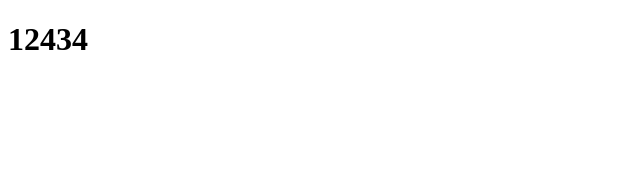
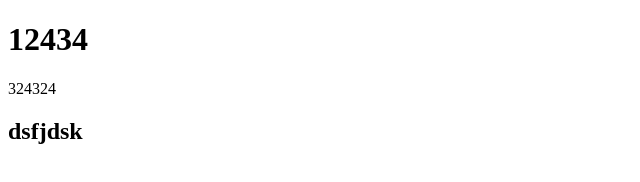
Before and after one commit to CKCHENG12345/-2, a plain HTML site: page index.html in a window 1280 px wide. Shown: the whole page, without its empty margins (0-640 px from the left). Drawn offline with Linux system fonts and the light colour scheme.

Commit message:
第二次提交

```diff
--- a/index.html
+++ b/index.html
@@ -6,10 +6,16 @@
     <meta name="viewport" content="width=device-width, initial-scale=1.0">
     <meta http-equiv="X-UA-Compatible" content="ie=edge">
     <title>Document</title>
+
 </head>
 
 <body>
     <h1>12434</h1>
+    <p>324324</p>
+    <h2>dsfjdsk </h2>
+    <script>
+
+    </script>
 </body>
 
 </html>
```
